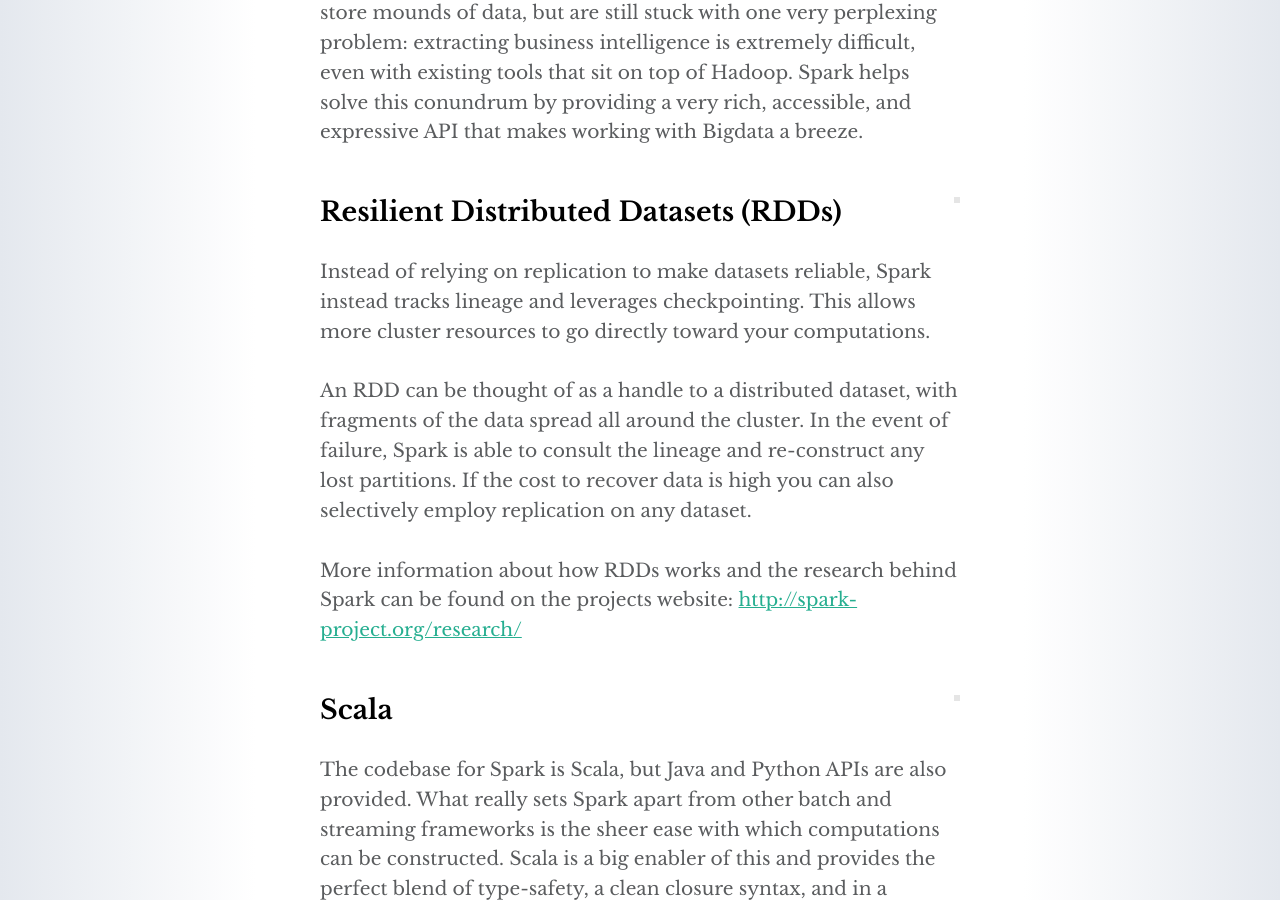
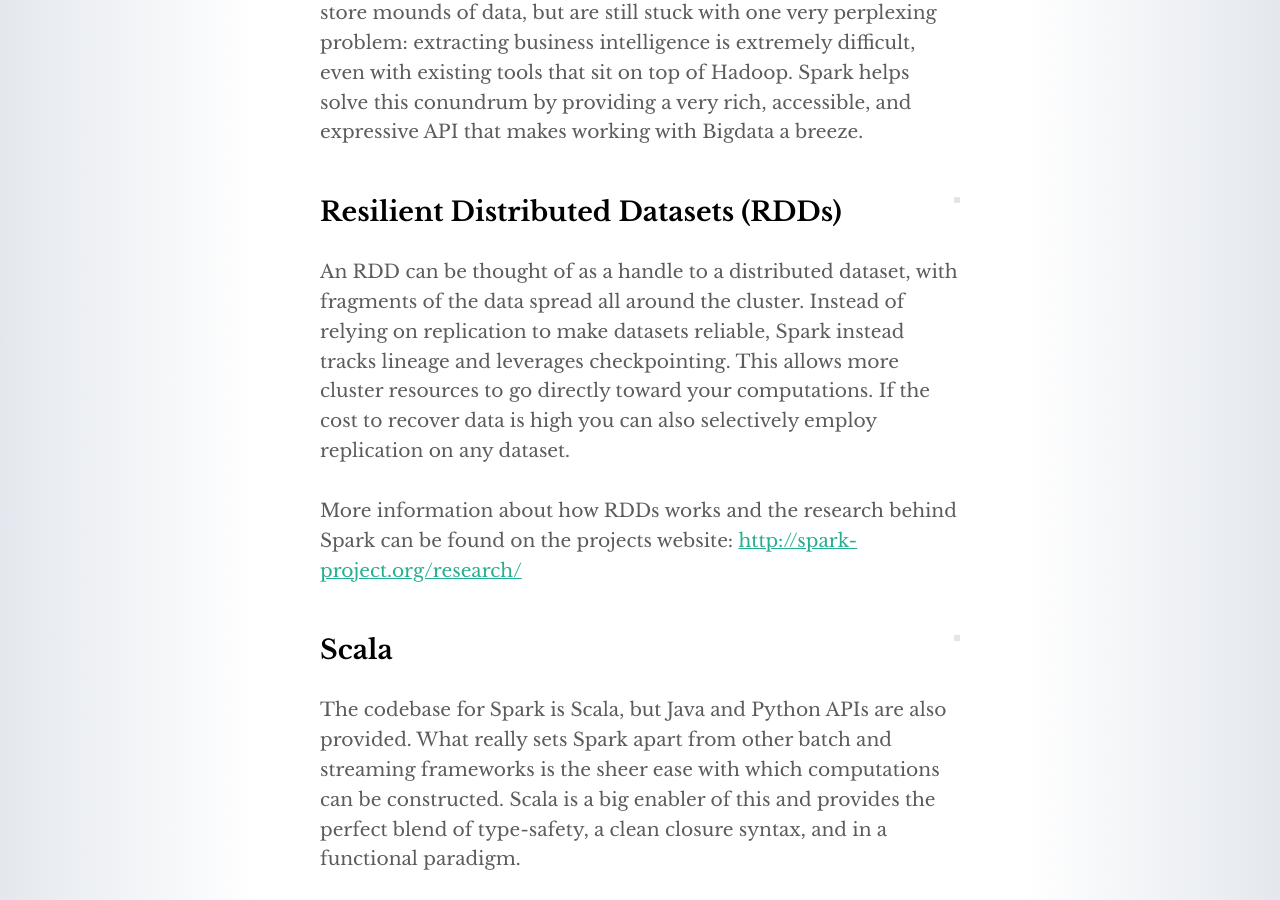
Before and after one commit to subprotocol/subprotocol.github.io, a Jekyll site: the page built from _posts/2013-06-17-spark-darling-of-big-data.md, in a window 1280 px wide and 900 px high, scrolled down 906 px. Built offline with Jekyll 4.4.1, drawn with Linux system fonts in a browser that asks for light colours; Markdown is read by kramdown in place of the engine named in the settings; comment, search, counter and statistics services are not loaded; some of the changed text lies outside the part shown.

Commit message:
post tweaks

```diff
--- a/_posts/2013-06-17-spark-darling-of-big-data.md
+++ b/_posts/2013-06-17-spark-darling-of-big-data.md
@@ -20,12 +20,13 @@ comments: true
 Originally built to solve distributed machine learning problems, Spark has quickly proven to also be the Swiss-Army knife of Bigdata. Companies latching onto the Bigdata movement are able to store mounds of data, but are still stuck with one very perplexing problem: extracting business intelligence is extremely difficult, even with existing tools that sit on top of Hadoop.  Spark helps solve this conundrum by providing a very rich, accessible, and expressive API that makes working with Bigdata a breeze.
 
 
+<!-- more -->
+
+
 Resilient Distributed Datasets (RDDs)
 -------------------------------------
 
-Instead of relying on replication to make datasets reliable, Spark instead tracks lineage and leverages checkpointing. This allows more cluster resources to go directly toward your computations.
-
-An RDD can be thought of as a handle to a distributed dataset, with fragments of the data spread all around the cluster.  In the event of failure, Spark is able to consult the lineage and re-construct any lost partitions. If the cost to recover data is high you can also selectively employ replication on any dataset.
+An RDD can be thought of as a handle to a distributed dataset, with fragments of the data spread all around the cluster.  Instead of relying on replication to make datasets reliable, Spark instead tracks lineage and leverages checkpointing. This allows more cluster resources to go directly toward your computations.  If the cost to recover data is high you can also selectively employ replication on any dataset.
 
 More information about how RDDs works and the research behind Spark can be found on the projects website: [http://spark-project.org/research/](http://spark-project.org/research/)
 
```
Also changed, not shown: other parts of _posts/2013-06-17-spark-darling-of-big-data.md (+2 -2 lines).
